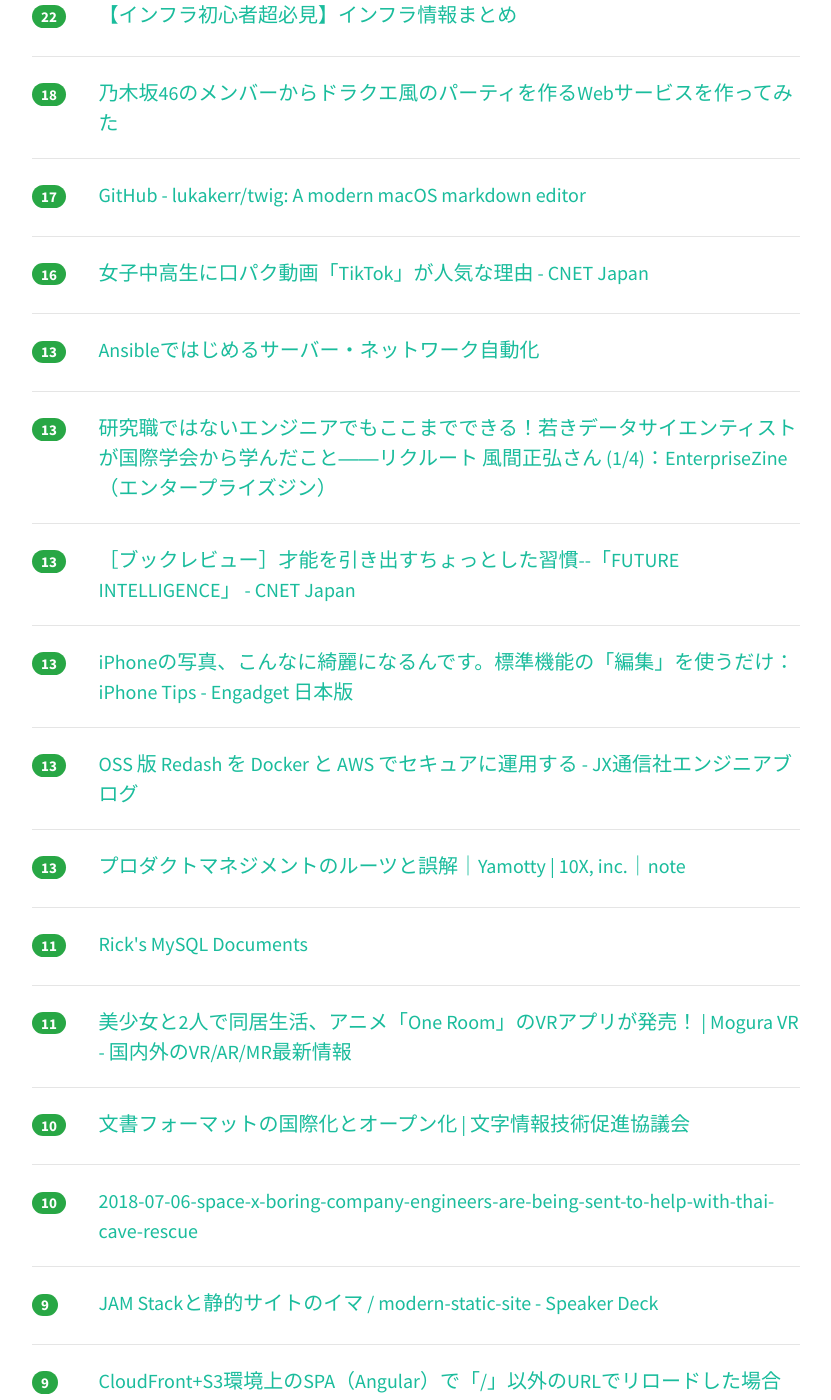
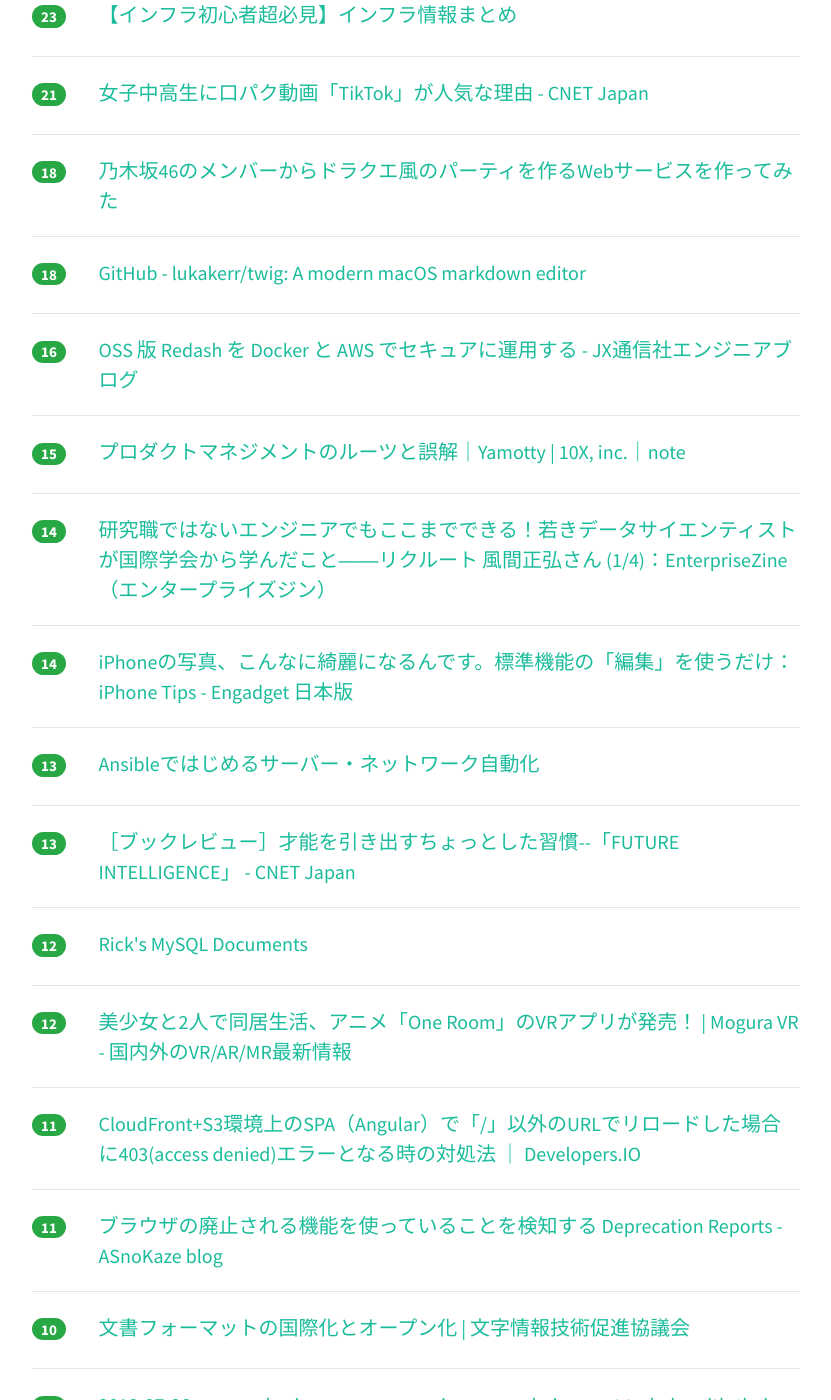
Before and after one commit to yatta47/hatena-matome-site, a Jekyll site: the page built from _posts/2018-07-07-hatena.md, in a window 1280 px wide and 1400 px high, scrolled down 1143 px. Shown: the whole window, without its empty margins (224-1055 px from the left). Built offline with Jekyll 4.4.1, drawn with Linux system fonts in a browser that asks for light colours; nearby versions of some CDN libraries; some of the changed text lies outside the part shown.

Commit message:
Updated 2018-07-07

```diff
--- a/_posts/2018-07-07-hatena.md
+++ b/_posts/2018-07-07-hatena.md
@@ -1,34 +1,39 @@
 ---
 layout: post
 title:  "2018-07-07 はてぶIT"
-date:   2018-07-07 14:02:58
+date:   2018-07-07 15:03:03
 tags: [it-hotentry]
 ---
-43 件のデータあり
+47 件のデータあり
 
 <hr><div class="row">
-<div class="col-1"><span class="badge badge-pill badge-success h2">108</span></div>
+<div class="col-1"><span class="badge badge-pill badge-success h2">120</span></div>
 <div class="col-11"><a href='http://deeplearning.jp/deep-learning-day18-2/' target='_blank'>パターン認識と機械学習（PRML）の輪読資料を公開 | Deep Learning JP</a></div>
 </div>
 <hr>
 <div class="row">
-<div class="col-1"><span class="badge badge-pill badge-success h2">43</span></div>
+<div class="col-1"><span class="badge badge-pill badge-success h2">51</span></div>
 <div class="col-11"><a href='http://power-of-tech.hatenablog.com/entry/2018/07/06/191816' target='_blank'>日本全国の電子部品店マップを作成しました - チカラの技術</a></div>
 </div>
 <hr>
 <div class="row">
-<div class="col-1"><span class="badge badge-pill badge-success h2">32</span></div>
+<div class="col-1"><span class="badge badge-pill badge-success h2">44</span></div>
+<div class="col-11"><a href='https://www.uisources.com/' target='_blank'>UI Sources | Mobile Design Patterns and Interactions</a></div>
+</div>
+<hr>
+<div class="row">
+<div class="col-1"><span class="badge badge-pill badge-success h2">40</span></div>
 <div class="col-11"><a href='http://www.itmedia.co.jp/pcuser/articles/1807/07/news022.html' target='_blank'>スマホの“うっかり充電忘れ”をAmazon Echoで防ぐワザ (1/2) - ITmedia PC USER</a></div>
 </div>
 <hr>
 <div class="row">
-<div class="col-1"><span class="badge badge-pill badge-success h2">32</span></div>
-<div class="col-11"><a href='https://www.uisources.com/' target='_blank'>UI Sources | Mobile Design Patterns and Interactions</a></div>
+<div class="col-1"><span class="badge badge-pill badge-success h2">33</span></div>
+<div class="col-11"><a href='http://deeplearning.jp/seminar/#1515565927378-9a11fdc4-798a' target='_blank'>PRML 輪講資料</a></div>
 </div>
 <hr>
 <div class="row">
-<div class="col-1"><span class="badge badge-pill badge-success h2">30</span></div>
-<div class="col-11"><a href='http://deeplearning.jp/seminar/#1515565927378-9a11fdc4-798a' target='_blank'>PRML 輪講資料</a></div>
+<div class="col-1"><span class="badge badge-pill badge-success h2">28</span></div>
+<div class="col-11"><a href='https://kakakakakku.hatenablog.com/entry/2018/07/06/184236' target='_blank'>楽しく！アウトプットを習慣化しよう - kakakakakku blog</a></div>
 </div>
 <hr>
 <div class="row">
@@ -37,8 +42,8 @@ tags: [it-hotentry]
 </div>
 <hr>
 <div class="row">
-<div class="col-1"><span class="badge badge-pill badge-success h2">25</span></div>
-<div class="col-11"><a href='https://kakakakakku.hatenablog.com/entry/2018/07/06/184236' target='_blank'>楽しく！アウトプットを習慣化しよう - kakakakakku blog</a></div>
+<div class="col-1"><span class="badge badge-pill badge-success h2">23</span></div>
+<div class="col-11"><a href='https://myuon.github.io/posts/haskell-di/' target='_blank'>HaskellでDIする - The curse of λ</a></div>
 </div>
 <hr>
 <div class="row">
@@ -47,13 +52,13 @@ tags: [it-hotentry]
 </div>
 <hr>
 <div class="row">
-<div class="col-1"><span class="badge badge-pill badge-success h2">22</span></div>
-<div class="col-11"><a href='https://myuon.github.io/posts/haskell-di/' target='_blank'>HaskellでDIする - The curse of λ</a></div>
+<div class="col-1"><span class="badge badge-pill badge-success h2">23</span></div>
+<div class="col-11"><a href='https://qiita.com/enzen/items/aa98ff1dc502d0ff09ad' target='_blank'>【インフラ初心者超必見】インフラ情報まとめ</a></div>
 </div>
 <hr>
 <div class="row">
-<div class="col-1"><span class="badge badge-pill badge-success h2">22</span></div>
-<div class="col-11"><a href='https://qiita.com/enzen/items/aa98ff1dc502d0ff09ad' target='_blank'>【インフラ初心者超必見】インフラ情報まとめ</a></div>
+<div class="col-1"><span class="badge badge-pill badge-success h2">21</span></div>
+<div class="col-11"><a href='https://japan.cnet.com/article/35121876/' target='_blank'>女子中高生に口パク動画「TikTok」が人気な理由 - CNET Japan</a></div>
 </div>
 <hr>
 <div class="row">
@@ -62,13 +67,28 @@ tags: [it-hotentry]
 </div>
 <hr>
 <div class="row">
-<div class="col-1"><span class="badge badge-pill badge-success h2">17</span></div>
+<div class="col-1"><span class="badge badge-pill badge-success h2">18</span></div>
 <div class="col-11"><a href='https://github.com/lukakerr/twig' target='_blank'>GitHub - lukakerr/twig: A modern macOS markdown editor</a></div>
 </div>
 <hr>
 <div class="row">
 <div class="col-1"><span class="badge badge-pill badge-success h2">16</span></div>
-<div class="col-11"><a href='https://japan.cnet.com/article/35121876/' target='_blank'>女子中高生に口パク動画「TikTok」が人気な理由 - CNET Japan</a></div>
+<div class="col-11"><a href='https://tech.jxpress.net/entry/2018/07/06/173319' target='_blank'>OSS 版 Redash を Docker と AWS でセキュアに運用する - JX通信社エンジニアブログ</a></div>
+</div>
+<hr>
+<div class="row">
+<div class="col-1"><span class="badge badge-pill badge-success h2">15</span></div>
+<div class="col-11"><a href='https://note.mu/yamotty/n/n4a897f40275b' target='_blank'>プロダクトマネジメントのルーツと誤解｜Yamotty | 10X, inc.｜note</a></div>
+</div>
+<hr>
+<div class="row">
+<div class="col-1"><span class="badge badge-pill badge-success h2">14</span></div>
+<div class="col-11"><a href='https://enterprisezine.jp/dbonline/detail/10895' target='_blank'>研究職ではないエンジニアでもここまでできる！若きデータサイエンティストが国際学会から学んだこと――リクルート 風間正弘さん (1/4)：EnterpriseZine（エンタープライズジン）</a></div>
+</div>
+<hr>
+<div class="row">
+<div class="col-1"><span class="badge badge-pill badge-success h2">14</span></div>
+<div class="col-11"><a href='https://japanese.engadget.com/2018/07/05/iphone-iphone-tips/' target='_blank'>iPhoneの写真、こんなに綺麗になるんです。標準機能の「編集」を使うだけ：iPhone Tips - Engadget 日本版</a></div>
 </div>
 <hr>
 <div class="row">
@@ -78,37 +98,27 @@ tags: [it-hotentry]
 <hr>
 <div class="row">
 <div class="col-1"><span class="badge badge-pill badge-success h2">13</span></div>
-<div class="col-11"><a href='https://enterprisezine.jp/dbonline/detail/10895' target='_blank'>研究職ではないエンジニアでもここまでできる！若きデータサイエンティストが国際学会から学んだこと――リクルート 風間正弘さん (1/4)：EnterpriseZine（エンタープライズジン）</a></div>
-</div>
-<hr>
-<div class="row">
-<div class="col-1"><span class="badge badge-pill badge-success h2">13</span></div>
 <div class="col-11"><a href='https://japan.cnet.com/article/35121381/' target='_blank'>［ブックレビュー］才能を引き出すちょっとした習慣--「FUTURE INTELLIGENCE」 - CNET Japan</a></div>
 </div>
 <hr>
 <div class="row">
-<div class="col-1"><span class="badge badge-pill badge-success h2">13</span></div>
-<div class="col-11"><a href='https://japanese.engadget.com/2018/07/05/iphone-iphone-tips/' target='_blank'>iPhoneの写真、こんなに綺麗になるんです。標準機能の「編集」を使うだけ：iPhone Tips - Engadget 日本版</a></div>
+<div class="col-1"><span class="badge badge-pill badge-success h2">12</span></div>
+<div class="col-11"><a href='http://mysql.rjweb.org/' target='_blank'>Rick's MySQL Documents</a></div>
 </div>
 <hr>
 <div class="row">
-<div class="col-1"><span class="badge badge-pill badge-success h2">13</span></div>
-<div class="col-11"><a href='https://tech.jxpress.net/entry/2018/07/06/173319' target='_blank'>OSS 版 Redash を Docker と AWS でセキュアに運用する - JX通信社エンジニアブログ</a></div>
-</div>
-<hr>
-<div class="row">
-<div class="col-1"><span class="badge badge-pill badge-success h2">13</span></div>
-<div class="col-11"><a href='https://note.mu/yamotty/n/n4a897f40275b' target='_blank'>プロダクトマネジメントのルーツと誤解｜Yamotty | 10X, inc.｜note</a></div>
+<div class="col-1"><span class="badge badge-pill badge-success h2">12</span></div>
+<div class="col-11"><a href='https://www.moguravr.com/one-room-vr-ios-app/' target='_blank'>美少女と2人で同居生活、アニメ「One Room」のVRアプリが発売！ | Mogura VR - 国内外のVR/AR/MR最新情報</a></div>
 </div>
 <hr>
 <div class="row">
 <div class="col-1"><span class="badge badge-pill badge-success h2">11</span></div>
-<div class="col-11"><a href='http://mysql.rjweb.org/' target='_blank'>Rick's MySQL Documents</a></div>
+<div class="col-11"><a href='https://dev.classmethod.jp/cloud/aws/s3-cloudfront-spa-angular-403-access-denied/' target='_blank'>CloudFront+S3環境上のSPA（Angular）で「/」以外のURLでリロードした場合に403(access denied)エラーとなる時の対処法 ｜ Developers.IO</a></div>
 </div>
 <hr>
 <div class="row">
 <div class="col-1"><span class="badge badge-pill badge-success h2">11</span></div>
-<div class="col-11"><a href='https://www.moguravr.com/one-room-vr-ios-app/' target='_blank'>美少女と2人で同居生活、アニメ「One Room」のVRアプリが発売！ | Mogura VR - 国内外のVR/AR/MR最新情報</a></div>
+<div class="col-11"><a href='https://asnokaze.hatenablog.com/entry/2018/07/06/231248' target='_blank'>ブラウザの廃止される機能を使っていることを検知する Deprecation Reports - ASnoKaze blog</a></div>
 </div>
 <hr>
 <div class="row">
@@ -122,13 +132,13 @@ tags: [it-hotentry]
 </div>
 <hr>
 <div class="row">
-<div class="col-1"><span class="badge badge-pill badge-success h2">9</span></div>
-<div class="col-11"><a href='https://speakerdeck.com/mottox2/modern-static-site' target='_blank'>JAM Stackと静的サイトのイマ / modern-static-site - Speaker Deck</a></div>
+<div class="col-1"><span class="badge badge-pill badge-success h2">10</span></div>
+<div class="col-11"><a href='https://www.technologyreview.jp/nl/deepminds-ai-agents-are-better-than-humans-at-being-your-teammate/' target='_blank'>MIT Tech Review: ディープマインド、人間よりチームワークに優れたAIを開発</a></div>
 </div>
 <hr>
 <div class="row">
 <div class="col-1"><span class="badge badge-pill badge-success h2">9</span></div>
-<div class="col-11"><a href='https://dev.classmethod.jp/cloud/aws/s3-cloudfront-spa-angular-403-access-denied/' target='_blank'>CloudFront+S3環境上のSPA（Angular）で「/」以外のURLでリロードした場合に403(access denied)エラーとなる時の対処法 ｜ Developers.IO</a></div>
+<div class="col-11"><a href='https://speakerdeck.com/mottox2/modern-static-site' target='_blank'>JAM Stackと静的サイトのイマ / modern-static-site - Speaker Deck</a></div>
 </div>
 <hr>
 <div class="row">
@@ -138,7 +148,7 @@ tags: [it-hotentry]
 <hr>
 <div class="row">
 <div class="col-1"><span class="badge badge-pill badge-success h2">9</span></div>
-<div class="col-11"><a href='https://www.technologyreview.jp/nl/deepminds-ai-agents-are-better-than-humans-at-being-your-teammate/' target='_blank'>MIT Tech Review: ディープマインド、人間よりチームワークに優れたAIを開発</a></div>
+<div class="col-11"><a href='https://www.itcokinawa.jp/content/interview/1695/' target='_blank'>【ちゅらデータ株式会社】エンジニアからデータアナリストへ。沖縄で見つけた新しい仕事と家族との暮らし - ITキャリア沖縄 U・Iターン総合情報サイト</a></div>
 </div>
 <hr>
 <div class="row">
@@ -158,6 +168,11 @@ tags: [it-hotentry]
 <hr>
 <div class="row">
 <div class="col-1"><span class="badge badge-pill badge-success h2">8</span></div>
+<div class="col-11"><a href='https://japan.cnet.com/article/35121343/' target='_blank'>【特集：iOS 12】新UIが示唆するiPadの未来--ホームボタンなしでも困らない仕様に - CNET Japan</a></div>
+</div>
+<hr>
+<div class="row">
+<div class="col-1"><span class="badge badge-pill badge-success h2">8</span></div>
 <div class="col-11"><a href='https://japan.cnet.com/article/35121938/' target='_blank'>すっかりリケジョ、新しいバービーはコーディングも教えるロボットエンジニア - CNET Japan</a></div>
 </div>
 <hr>
@@ -168,7 +183,12 @@ tags: [it-hotentry]
 <hr>
 <div class="row">
 <div class="col-1"><span class="badge badge-pill badge-success h2">7</span></div>
-<div class="col-11"><a href='https://japan.cnet.com/article/35121343/' target='_blank'>【特集：iOS 12】新UIが示唆するiPadの未来--ホームボタンなしでも困らない仕様に - CNET Japan</a></div>
+<div class="col-11"><a href='https://tech.misoca.jp/entry/2018/07/06/110000' target='_blank'>🍎WWDC - Misoca開発者ブログ</a></div>
+</div>
+<hr>
+<div class="row">
+<div class="col-1"><span class="badge badge-pill badge-success h2">6</span></div>
+<div class="col-11"><a href='http://www.atmarkit.co.jp/ait/articles/1807/06/news025.html' target='_blank'>VS Codeのファイルアイコンを変更するには：Visual Studio Code TIPS - ＠IT</a></div>
 </div>
 <hr>
 <div class="row">
@@ -184,16 +204,6 @@ tags: [it-hotentry]
 <div class="row">
 <div class="col-1"><span class="badge badge-pill badge-success h2">6</span></div>
 <div class="col-11"><a href='http://blog.pyq.jp/entry/lives_of_engineer_005_2' target='_blank'>【Pythonエンジニア列伝:vol.5-2】片柳薫子さん その２〜「PythonユーザのためのJupyter[実践]入門」とPyQについて聞きました〜 - PyQオフィシャルブログ</a></div>
-</div>
-<hr>
-<div class="row">
-<div class="col-1"><span class="badge badge-pill badge-success h2">6</span></div>
-<div class="col-11"><a href='https://tech.misoca.jp/entry/2018/07/06/110000' target='_blank'>🍎WWDC - Misoca開発者ブログ</a></div>
-</div>
-<hr>
-<div class="row">
-<div class="col-1"><span class="badge badge-pill badge-success h2">5</span></div>
-<div class="col-11"><a href='http://www.atmarkit.co.jp/ait/articles/1807/06/news025.html' target='_blank'>VS Codeのファイルアイコンを変更するには：Visual Studio Code TIPS - ＠IT</a></div>
 </div>
 <hr>
 <div class="row">
@@ -213,11 +223,21 @@ tags: [it-hotentry]
 <hr>
 <div class="row">
 <div class="col-1"><span class="badge badge-pill badge-success h2">5</span></div>
-<div class="col-11"><a href='https://www.itcokinawa.jp/content/interview/1695/' target='_blank'>【ちゅらデータ株式会社】エンジニアからデータアナリストへ。沖縄で見つけた新しい仕事と家族との暮らし - ITキャリア沖縄 U・Iターン総合情報サイト</a></div>
+<div class="col-11"><a href='https://qiita.com/tetsuya112/items/ea4b2ea1b1b75ba35bb4' target='_blank'>[Androidアプリ]大谷通知アプリを作ってみた</a></div>
 </div>
 <hr>
 <div class="row">
-<div class="col-1"><span class="badge badge-pill badge-success h2">5</span></div>
-<div class="col-11"><a href='https://qiita.com/tetsuya112/items/ea4b2ea1b1b75ba35bb4' target='_blank'>[Androidアプリ]大谷通知アプリを作ってみた</a></div>
+<div class="col-1"><span class="badge badge-pill badge-success h2">4</span></div>
+<div class="col-11"><a href='https://www.orangeitems.com/entry/2018/07/07/012935' target='_blank'>レンタルサーバーのZenlogicが緊急メンテナンスでサービス全停止、経緯をまとめる - orangeitems’s diary</a></div>
 </div>
 <hr>
+<div class="row">
+<div class="col-1"><span class="badge badge-pill badge-success h2">4</span></div>
+<div class="col-11"><a href='https://dev.classmethod.jp/cloud/aws/amazonlinux2-rc-to-lts/' target='_blank'>[小ネタ] Amazon Linux 2 Release Candidate を LTS にアップグレード ｜ Developers.IO</a></div>
+</div>
+<hr>
+<div class="row">
+<div class="col-1"><span class="badge badge-pill badge-success h2">4</span></div>
+<div class="col-11"><a href='https://jp.techcrunch.com/2018/07/07/2018-07-06-twitter-bots-numbers-disinformation-washington-post/' target='_blank'>Twitterのフェイクアカウント停止数は昨年の倍、5-6月は7000万に達した | TechCrunch Japan</a></div>
+</div>
+<hr>
```
